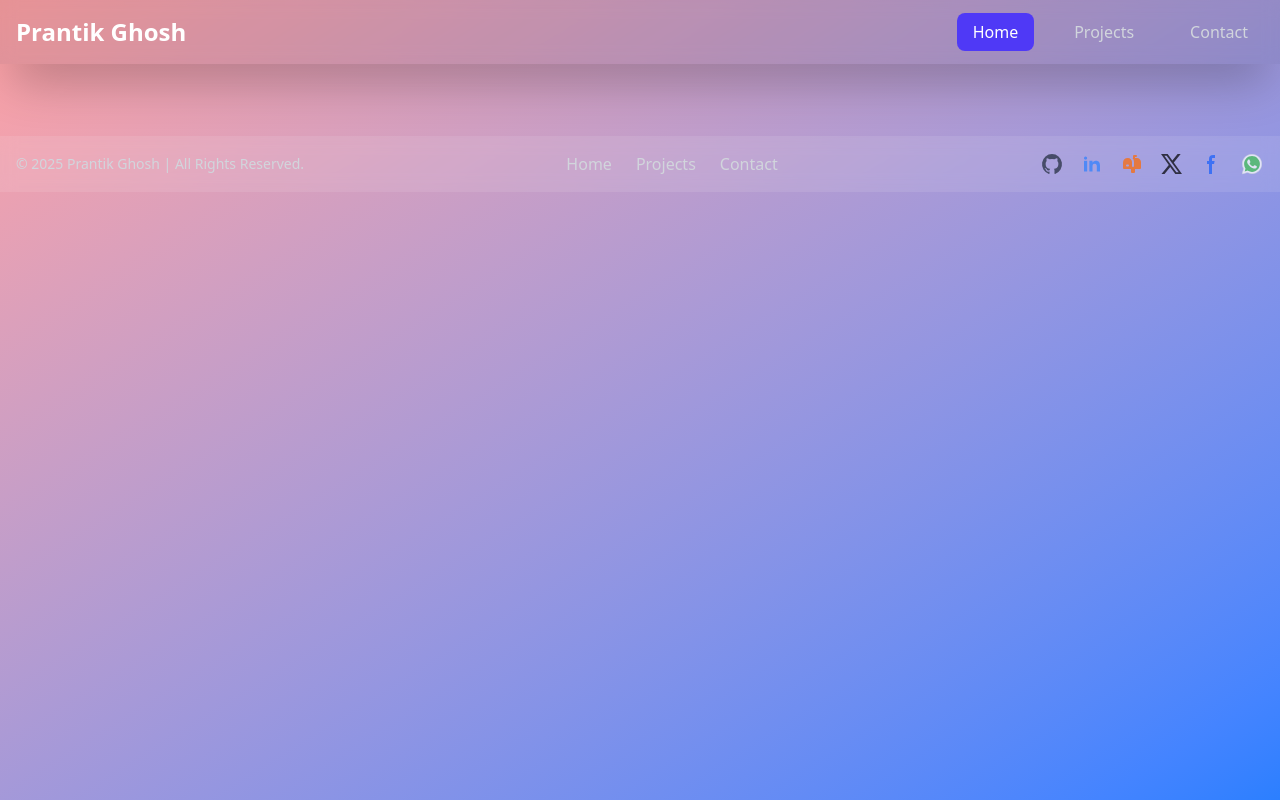
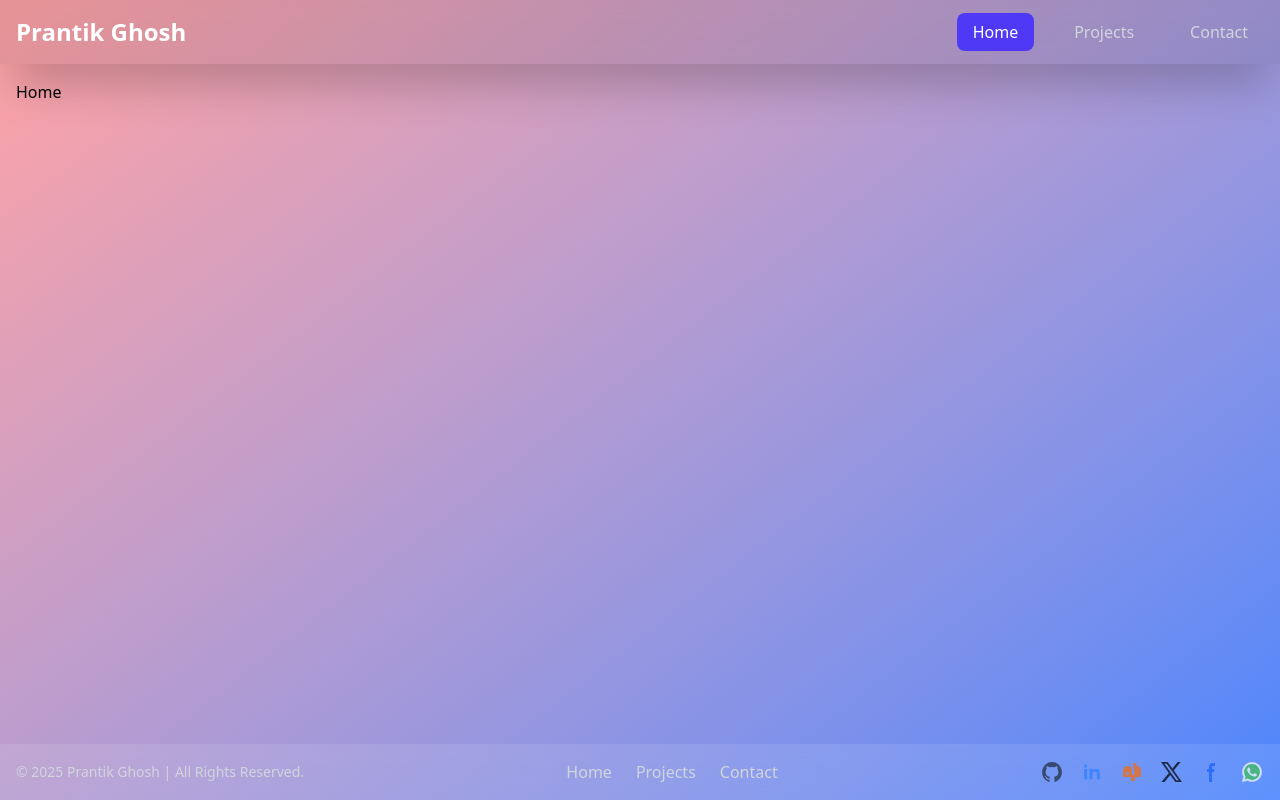
Before and after one commit to TBS96/portfolio, a React (Vite) app: page / in a window 1280 px wide. Shown: the top 800 px of the page. Built offline with nearby package versions, Linux system fonts and the light colour scheme.

Commit message:
create page Home.jsx...
render it through main.jsx as child element of App.jsx(basically renders through <Outlet />)

deleted unnecessary import for StrictMode in main.jsx

Signed-off-by: TBS96 <9tbs6@proton.me>

```diff
--- a/src/main.jsx
+++ b/src/main.jsx
@@ -1,15 +1,22 @@
-import { StrictMode } from 'react'
 import { createRoot } from 'react-dom/client'
 import './index.css'
 import App from './App.jsx'
 import { createBrowserRouter, RouterProvider } from 'react-router-dom'
 import { Provider } from 'react-redux'
 import store from './store/store.js'
+import Home from './pages/Home.jsx'
 
 const router = createBrowserRouter([
   {
     path: '/',
     element: <App />,
+    children: [
+      {
+        // path: '/',
+        index: true,  // recommended for "Home", when using nested routes
+        element: <Home />
+      }
+    ],
   }
 ]);
 
--- /dev/null
+++ b/src/pages/Home.jsx
@@ -0,0 +1,9 @@
+import React from 'react'
+
+const Home = () => {
+    return (
+        <div className='min-h-screen'>Home</div>
+    )
+}
+
+export default Home
--- /dev/null
+++ b/src/pages/index.js
@@ -0,0 +1,5 @@
+import Home from "./Home";
+
+export {
+    Home,
+}
```
